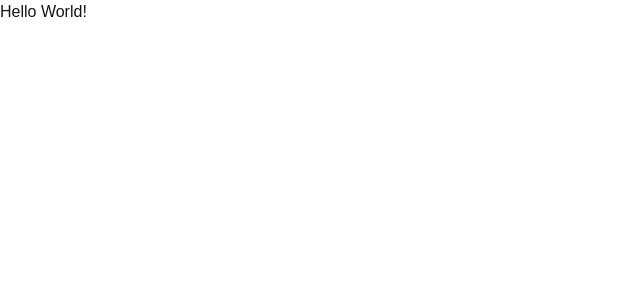
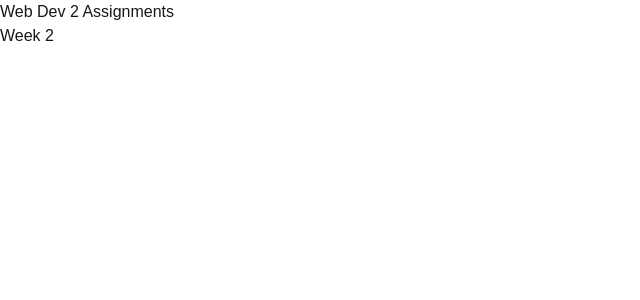
Before and after one commit to Sssstoic/cprg306-assignments, a Next.js app: page / in a window 1280 px wide. Shown: the top 300 px of the page, without its empty margins (0-640 px from the left). Built offline with nearby package versions, Linux system fonts and the light colour scheme.

Commit message:
Complete Week 2 demo

```diff
--- a/app/page.js
+++ b/app/page.js
@@ -1,5 +1,14 @@
+import Link from "next/link";
+
 export default function Page(){
   return (
-    <main>Hello World!</main>
+    <main>
+      <h1>Web Dev 2 Assignments</h1>
+      <ul>
+        <li>
+          <Link href="week-2">Week 2</Link>
+        </li>
+      </ul>
+    </main>
   )
 }
--- /dev/null
+++ b/app/week-2/heading.js
@@ -0,0 +1,3 @@
+export default function Heading() {
+    return <h1>Week 2</h1>;
+}
--- /dev/null
+++ b/app/week-2/page.js
@@ -0,0 +1,14 @@
+import Heading from "./heading.js"
+
+export default function Page() {
+    let a = 5;
+    let b = 10;
+    let c = a + b;
+
+    return (
+    <main>
+        <Heading/>
+        <p> This sum of a and b is {c}.</p>
+    </main>
+    );
+}
```
